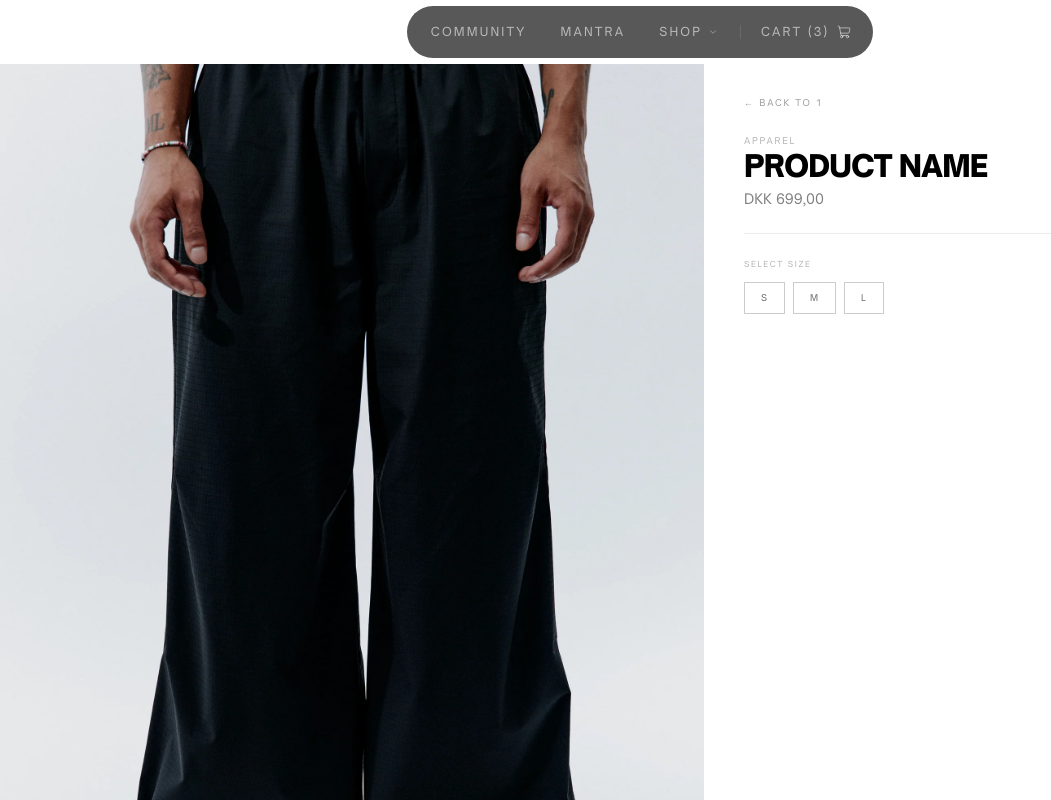
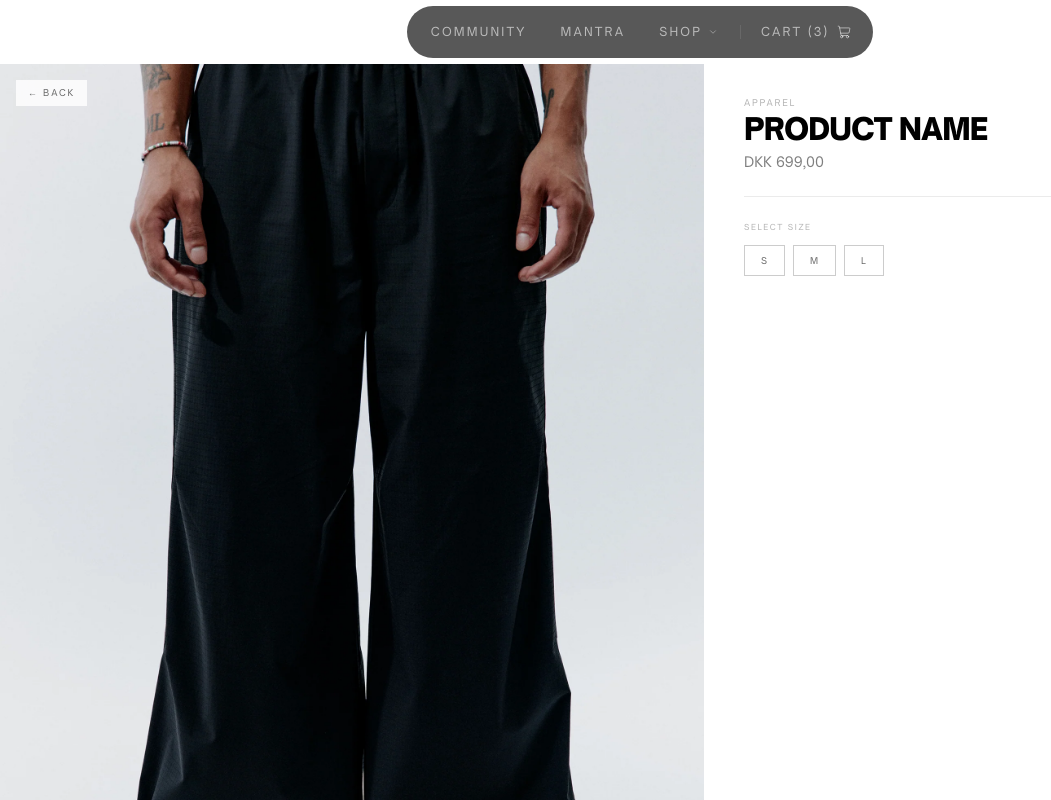
Before and after one commit to 9tseven/9tseven-website, a Next.js app: page /products/1/1 in a window 1280 px wide. Shown: the top 800 px of the page, without its empty margins (0-1051 px from the left). Built offline with nearby package versions, Linux system fonts and the light colour scheme; a web font is replaced by a local one.

Commit message:
feat: update BrandStatementSection and ProductDetailView for improved functionality and styling

```diff
--- a/app/components/BrandStatementSection/index.tsx
+++ b/app/components/BrandStatementSection/index.tsx
@@ -18,7 +18,7 @@ export default function BrandStatementSection() {
       <p className="text-[11px] leading-[1.8] tracking-[0.02em] text-black/45 max-w-100 text-center mb-13">Rooted in identity, shaped by culture, and driven by community — our expression is a reflection of where we come from and where we&apos;re going.</p>
 
       {/* Logo */}
-      <Image src="/Logo/9t7.svg" alt="9TSEVEN" width={80} height={80} className="w-20 h-auto invert" style={{ width: "auto", height: "auto" }} />
+      <Image src="/Logo/9t7.svg" alt="9TSEVEN" width={80} height={80} className="w-20 h-auto invert" />
     </section>
   );
 }
--- a/app/components/FeaturedProductsSection/ProductCard/ProductCardInfo.tsx
+++ b/app/components/FeaturedProductsSection/ProductCard/ProductCardInfo.tsx
@@ -1,5 +1,6 @@
 "use client";
 
+import { useState } from "react";
 import { motion, AnimatePresence } from "motion/react";
 import type { Product } from "../constants";
 
@@ -9,9 +10,11 @@ interface ProductCardInfoProps {
 }
 
 function InfoContent({ product }: { product: Product }) {
+  const [selectedSize, setSelectedSize] = useState<string | null>(null);
   const soldOut = new Set(product.soldOutSizes as readonly string[]);
+
   return (
-    <div className="flex flex-col gap-1.5">
+    <div className="flex flex-col gap-1.5" onClick={(e) => e.stopPropagation()} onPointerDown={(e) => e.stopPropagation()}>
       <div className="flex items-center gap-2">
         <div className="flex-1 min-w-0">
           <p className="text-[8px] tracking-[0.15em] uppercase text-black/40 mb-0.5">{product.category}</p>
@@ -27,11 +30,16 @@ function InfoContent({ product }: { product: Product }) {
         <div className="flex gap-1">
           {(product.sizes as readonly string[]).map((s) => {
             const out = soldOut.has(s);
+            const selected = selectedSize === s;
             return (
-              <span key={s} className={`text-[9px] tracking-[0.05em] uppercase font-medium px-1.5 py-1 leading-none relative ${out ? "text-black/25 bg-black/5" : "text-black/70 bg-black/8"}`}>
+              <button key={s} type="button" disabled={out} onClick={() => setSelectedSize(selected ? null : s)} className={`text-[9px] tracking-[0.05em] uppercase font-medium px-1.5 py-1 leading-none relative transition-colors duration-150 ${out ? "text-black/25 bg-black/5 cursor-not-allowed" : selected ? "bg-black text-white" : "text-black/70 bg-black/8 hover:bg-black/15"}`}>
                 {s}
-                {out && <svg className="absolute inset-0 w-full h-full pointer-events-none" aria-hidden preserveAspectRatio="none"><line x1="0" y1="100%" x2="100%" y2="0" stroke="rgba(0,0,0,0.25)" strokeWidth="1" /></svg>}
-              </span>
+                {out && (
+                  <svg className="absolute inset-0 w-full h-full pointer-events-none" aria-hidden preserveAspectRatio="none">
+                    <line x1="0" y1="100%" x2="100%" y2="0" stroke="rgba(0,0,0,0.25)" strokeWidth="1" />
+                  </svg>
+                )}
+              </button>
             );
           })}
         </div>
--- a/app/components/FeaturedProductsSection/index.tsx
+++ b/app/components/FeaturedProductsSection/index.tsx
@@ -15,18 +15,9 @@ export default function FeaturedProductsSection() {
       <p className="font-mono text-xs tracking-[0.25em] uppercase text-black text-center mb-9">( FEATURED PRODUCTS )</p>
 
       <div ref={containerRef} className="w-full overflow-hidden">
-        <motion.div
-          className="flex"
-          style={{ x, gap: CARD_GAP, cursor: "grab" }}
-          drag="x"
-          dragConstraints={{ left: dragConstraintsLeft(), right: 0 }}
-          dragElastic={0.06}
-          dragMomentum={false}
-          onDragEnd={handleDragEnd}
-          whileDrag={{ cursor: "grabbing" }}
-        >
+        <motion.div className="flex" style={{ x, gap: CARD_GAP, cursor: "grab" }} drag="x" dragConstraints={{ left: dragConstraintsLeft(), right: 0 }} dragElastic={0.06} dragMomentum={false} onDragEnd={handleDragEnd} whileDrag={{ cursor: "grabbing" }}>
           {PRODUCTS.map((product) => (
-            <ProductCard key={product.id} product={product} cardWidth={cardWidth} />
+            <ProductCard key={product.id} product={product} cardWidth={cardWidth} href={`/products/${product.category.toLowerCase().replace(/ /g, "-")}/${product.id}`} />
           ))}
         </motion.div>
       </div>
--- a/app/products/[category]/[id]/page.tsx
+++ b/app/products/[category]/[id]/page.tsx
@@ -8,7 +8,7 @@ interface ProductDetailPageProps {
 }
 
 export default async function ProductDetailPage({ params }: ProductDetailPageProps) {
-  const { category, id } = await params;
+  const { id } = await params;
 
   const product = PRODUCTS.find((p) => String(p.id) === id);
 
@@ -16,18 +16,9 @@ export default async function ProductDetailPage({ params }: ProductDetailPagePro
     notFound();
   }
 
-  const categoryLabel = category
-    .split("-")
-    .map((w) => w.charAt(0).toUpperCase() + w.slice(1))
-    .join(" ");
-
   return (
     <main data-nav-theme="light" className="bg-white min-h-screen pt-16">
-      <ProductDetailView
-        product={product}
-        backHref={`/products/${category}`}
-        backLabel={`Back to ${categoryLabel}`}
-      />
+      <ProductDetailView product={product} />
     </main>
   );
 }
--- a/app/products/components/ProductDetailView.tsx
+++ b/app/products/components/ProductDetailView.tsx
@@ -8,11 +8,9 @@ import type { Product } from "../../components/FeaturedProductsSection/constants
 
 interface ProductDetailViewProps {
   product: Product;
-  backHref: string;
-  backLabel: string;
 }
 
-export default function ProductDetailView({ product, backHref, backLabel }: ProductDetailViewProps) {
+export default function ProductDetailView({ product }: ProductDetailViewProps) {
   const router = useRouter();
   const images = product.images as readonly string[];
   const sizes = product.sizes as readonly string[];
@@ -41,20 +39,13 @@ export default function ProductDetailView({ product, backHref, backLabel }: Prod
   return (
     <div className="flex flex-col md:flex-row min-h-[calc(100vh-64px)]">
       {/* Image panel */}
-      <div
-        className="relative w-full md:w-[55%] aspect-[4/5] bg-[#e0e0e0] select-none flex-shrink-0 cursor-grab active:cursor-grabbing"
-        onPointerDown={handlePointerDown}
-        onPointerUp={handlePointerUp}
-        style={{ touchAction: "pan-y" }}
-      >
-        <Image
-          src={images[activeIdx]}
-          alt={product.name}
-          fill
-          className="object-cover pointer-events-none"
-          draggable={false}
-          priority
-        />
+      <div className="relative w-full md:w-[55%] aspect-[4/5] bg-[#e0e0e0] select-none flex-shrink-0 cursor-grab active:cursor-grabbing" onPointerDown={handlePointerDown} onPointerUp={handlePointerUp} style={{ touchAction: "pan-y" }}>
+        {/* Back button — overlays image */}
+        <button type="button" onClick={() => router.back()} onPointerDown={(e) => e.stopPropagation()} className="absolute top-4 left-4 z-20 px-3 py-1.5 bg-white/80 backdrop-blur-sm text-[9px] tracking-[0.2em] uppercase text-black/60 hover:text-black transition-colors duration-200">
+          ← Back
+        </button>
+
+        <Image src={images[activeIdx]} alt={product.name} fill className="object-cover pointer-events-none" draggable={false} priority />
 
         {/* Image progress dots */}
         {images.length > 1 && (
@@ -78,47 +69,21 @@ export default function ProductDetailView({ product, backHref, backLabel }: Prod
 
       {/* Info panel */}
       <div className="flex-1 flex flex-col gap-6 px-6 md:px-10 py-8 bg-white">
-        {/* Back link */}
-        <button
-          type="button"
-          onClick={() => router.push(backHref)}
-          className="self-start text-[9px] tracking-[0.2em] uppercase text-black/40 hover:text-black transition-colors duration-200"
-        >
-          ← {backLabel}
-        </button>
-
         {/* Product meta */}
         <div>
-          <p className="text-[9px] tracking-[0.2em] uppercase text-black/30 mb-1">
-            {product.category}
-          </p>
-          <h1 className="text-2xl md:text-3xl font-black uppercase tracking-tight text-black leading-none">
-            {product.name}
-          </h1>
-          <p className="text-sm text-black/50 mt-2">
-            DKK {product.price.toLocaleString("da-DK", { minimumFractionDigits: 2, maximumFractionDigits: 2 })}
-          </p>
+          <p className="text-[9px] tracking-[0.2em] uppercase text-black/30 mb-1">{product.category}</p>
+          <h1 className="text-2xl md:text-3xl font-black uppercase tracking-tight text-black leading-none">{product.name}</h1>
+          <p className="text-sm text-black/50 mt-2">DKK {product.price.toLocaleString("da-DK", { minimumFractionDigits: 2, maximumFractionDigits: 2 })}</p>
         </div>
 
         <div className="h-px bg-black/8" />
 
         {/* Size selector */}
         <div>
-          <p className="text-[8px] tracking-[0.2em] uppercase text-black/30 mb-3">
-            Select size
-          </p>
+          <p className="text-[8px] tracking-[0.2em] uppercase text-black/30 mb-3">Select size</p>
           <div className="flex gap-2 flex-wrap">
             {sizes.map((size) => (
-              <button
-                key={size}
-                type="button"
-                onClick={() => setSelectedSize(size)}
-                className={`px-4 py-2 text-[9px] tracking-[0.1em] uppercase border transition-colors duration-150 ${
-                  selectedSize === size
-                    ? "border-black bg-black text-white"
-                    : "border-black/20 text-black/60 hover:border-black hover:text-black"
-                }`}
-              >
+              <button key={size} type="button" onClick={() => setSelectedSize(size)} className={`px-4 py-2 text-[9px] tracking-[0.1em] uppercase border transition-colors duration-150 ${selectedSize === size ? "border-black bg-black text-white" : "border-black/20 text-black/60 hover:border-black hover:text-black"}`}>
                 {size}
               </button>
             ))}
@@ -126,10 +91,7 @@ export default function ProductDetailView({ product, backHref, backLabel }: Prod
         </div>
 
         {/* Add to cart — placeholder */}
-        <button
-          type="button"
-          className="mt-auto w-full bg-black text-white text-[9px] tracking-[0.25em] uppercase py-4 hover:bg-black/80 transition-colors duration-200"
-        >
+        <button type="button" className="mt-auto w-full bg-black text-white text-[9px] tracking-[0.25em] uppercase py-4 hover:bg-black/80 transition-colors duration-200">
           Add to cart
         </button>
       </div>
```
